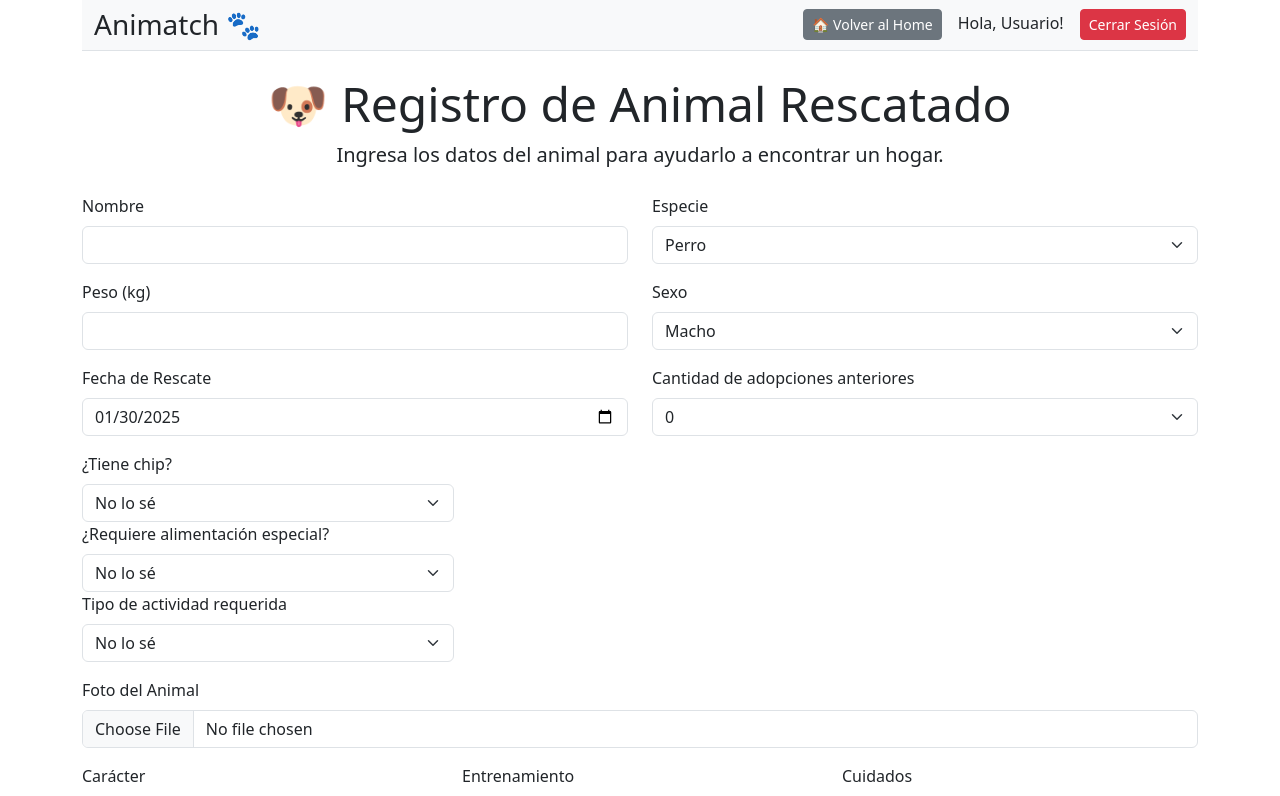
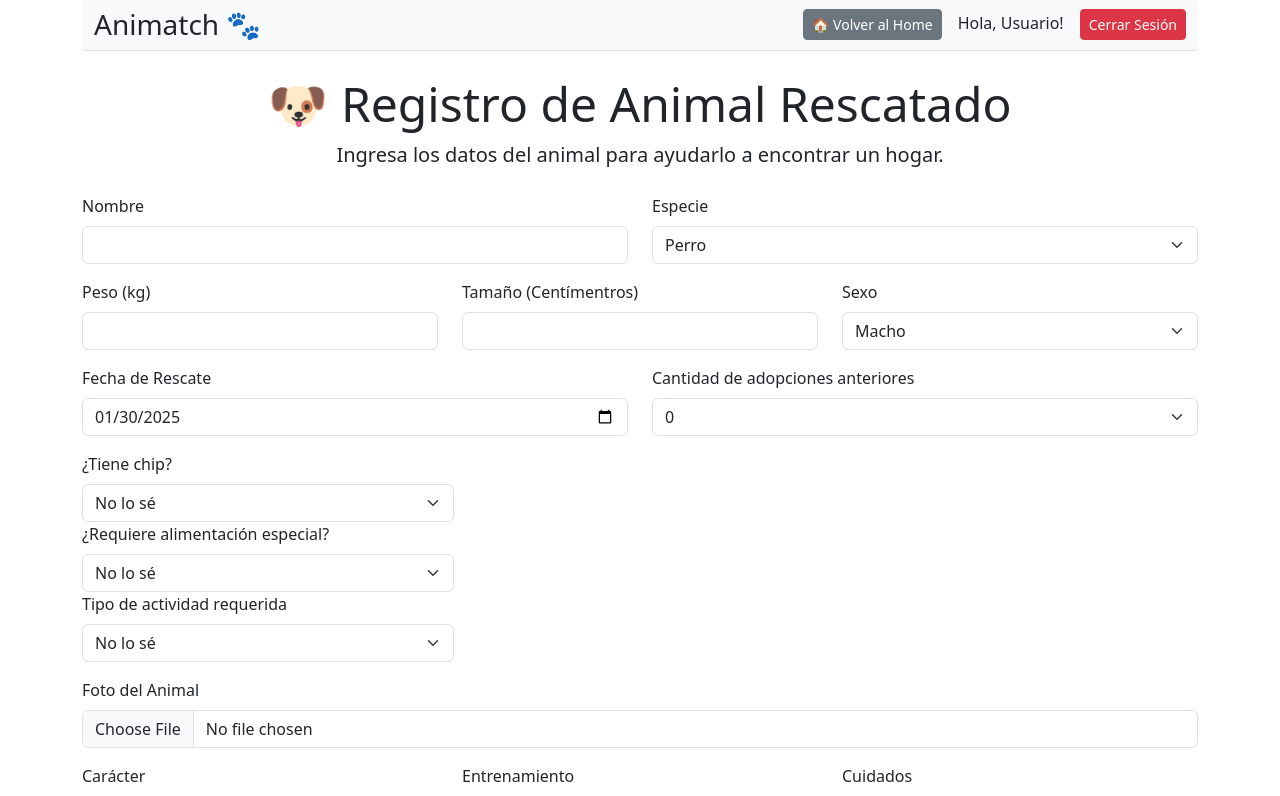
Before and after one commit to respinoza-p/animatch-web.app, a React (Vite) app: page /registro-animal in a window 1280 px wide. Shown: the top 796 px of the page. Built offline with nearby package versions, Linux system fonts and the light colour scheme.

Commit message:
Se agrega fecha por defecto para fecha de rescate

```diff
--- a/src/RegistroAnimal.jsx
+++ b/src/RegistroAnimal.jsx
@@ -19,13 +19,9 @@ const RegistroAnimal = ({ user, setUser }) => {
     peso: "",
     sexo: "macho",
     alimentacionEspecial: "desconocido",
-    tratamientoEspecial: "desconocido",
     tieneChip: "desconocido",
     adopcionesPrevias: "0",
-    personalidad: "normal",
     nivelActividad: "actividad normal",
-    nivelAprendizaje: "normal",
-    relacionesOtrosAnimales: "normal",
     caracter: "fácil",
     entrenamiento: "fácil",
     cuidados: "fácil",
@@ -117,7 +113,8 @@ const RegistroAnimal = ({ user, setUser }) => {
         </div>
 
         <div className="row mt-3">
-          <div className="col-md-6">
+
+          <div className="col-md-4">
             <label className="form-label">Peso (kg)</label>
             <input
               type="text"
@@ -129,7 +126,19 @@ const RegistroAnimal = ({ user, setUser }) => {
             />
           </div>
 
-          <div className="col-md-6">
+          <div className="col-md-4">
+            <label className="form-label">Tamaño (Centímentros) </label>
+            <input
+              type="text"
+              className="form-control"
+              name="tamaño"
+              value={formData.tamaño}
+              onChange={handleChange}
+              required
+            />
+          </div>
+
+          <div className="col-md-4">
             <label className="form-label">Sexo</label>
             <select className="form-select" name="sexo" value={formData.sexo} onChange={handleChange}>
               <option value="macho">Macho</option>
```
